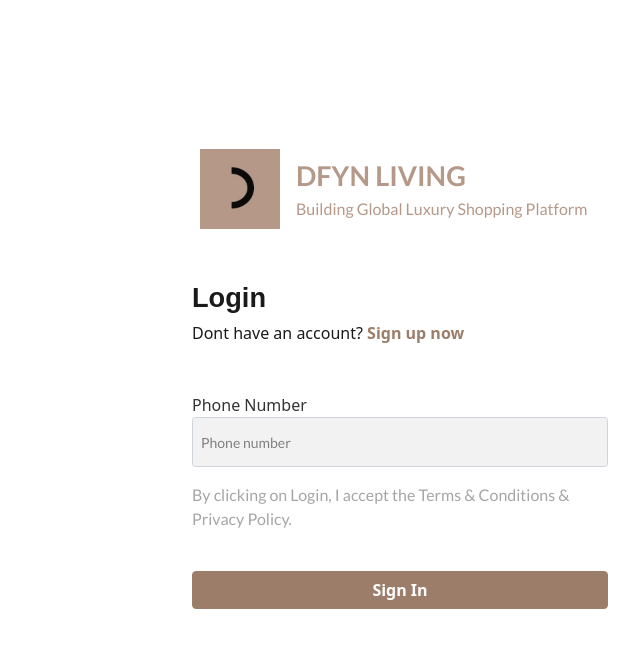
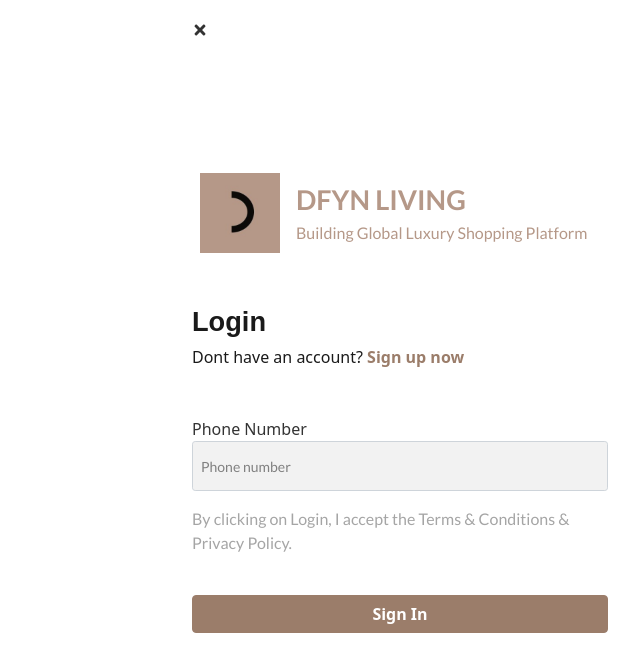
Before and after one commit to BlueRock96/Dfyn-living-user-video-v2, a React (Create React App) app: page /login in a window 1280 px wide. Shown: the top 672 px of the page, without its empty margins (640-1280 px from the left). Built offline with nearby package versions, Linux system fonts and the light colour scheme.

Commit message:
close btn in login

```diff
--- a/src/components/login/login.js
+++ b/src/components/login/login.js
@@ -97,8 +97,10 @@
 
                 <div className={`${styles.panelWrap}`} style={ panelVisible ? divStyleOpen : divStyleClose}>
                 <div className = {styles.panel}>
+                <span className={styles.loginCloseBtn} onClick= {togglePanel}><FaTimes/></span>
 
                     <div className={styles.loginContainer} id= "loginContainer">
+
 
                         <div className={styles.logoSectionContainer}>
                             <div className={styles.logoInner}>
--- a/src/components/login/login.module.css
+++ b/src/components/login/login.module.css
@@ -143,6 +143,9 @@
   font-size: 1.2em;
 }
 
+.loginCloseBtn{
+  color: #333333;
+}
 
 
 @media screen and (max-width: 480px){
--- a/src/components/watchVideo/watchVideo.module.css
+++ b/src/components/watchVideo/watchVideo.module.css
@@ -235,7 +235,7 @@
         padding: 12px 8px !important;
     }
     .body{
-        min-height: 310vh;
+        min-height: 350vh;
     }
 
 
```
